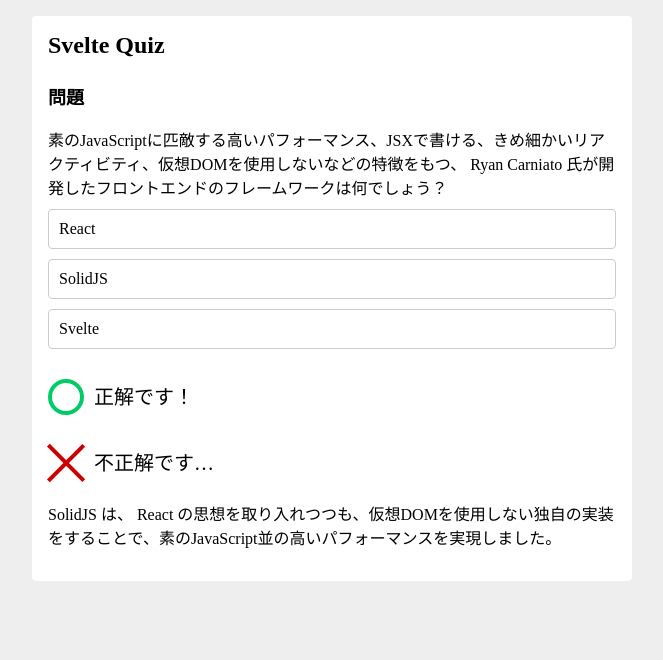
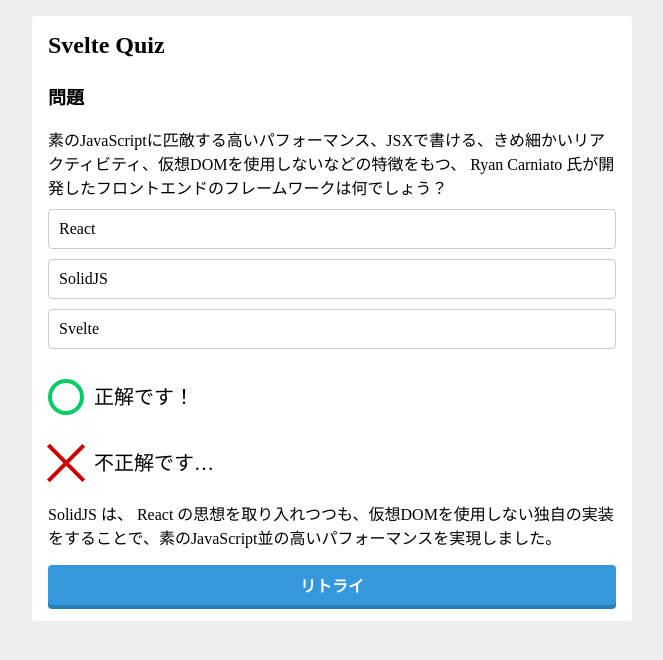
Before and after one commit to yuto-ono/svelte-quiz, a Svelte app: page / in a window 1280 px wide. Shown: the top 660 px of the page, without its empty margins (308-971 px from the left). Built offline with nearby package versions, Linux system fonts and the light colour scheme.

Commit message:
create Button

```diff
--- a/src/App.svelte
+++ b/src/App.svelte
@@ -1,4 +1,5 @@
 <script lang="ts">
+  import Button from "./Button.svelte"
   import Choices from "./Choices.svelte"
   import Result from "./Result.svelte"
 
@@ -21,6 +22,7 @@
   <Result isCorrect />
   <Result isCorrect={false} />
   <p class="explanation">{explanationText}</p>
+  <Button>リトライ</Button>
 </main>
 
 <style lang="scss">
--- /dev/null
+++ b/src/Button.svelte
@@ -0,0 +1,20 @@
+<button class="btn"><slot /></button>
+
+<style lang="scss">
+  .btn {
+    width: 100%;
+    background: #3498db;
+    padding: 8px;
+    border-radius: 4px;
+    cursor: pointer;
+    text-align: center;
+    font-size: 16px;
+    font-weight: bold;
+    color: #fff;
+    box-shadow: 0 4px 0 #2880b9;
+    border: none;
+    &:hover {
+      opacity: 0.8;
+    }
+  }
+</style>
```
